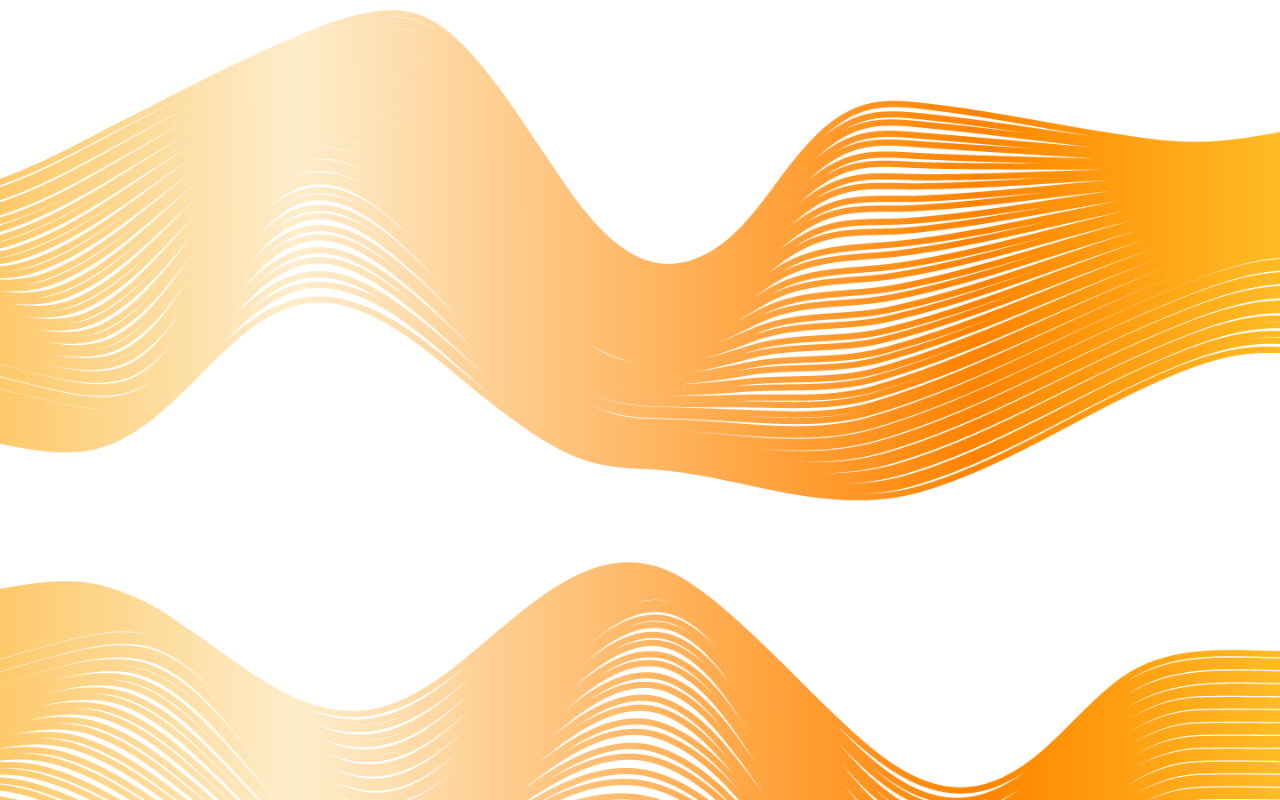
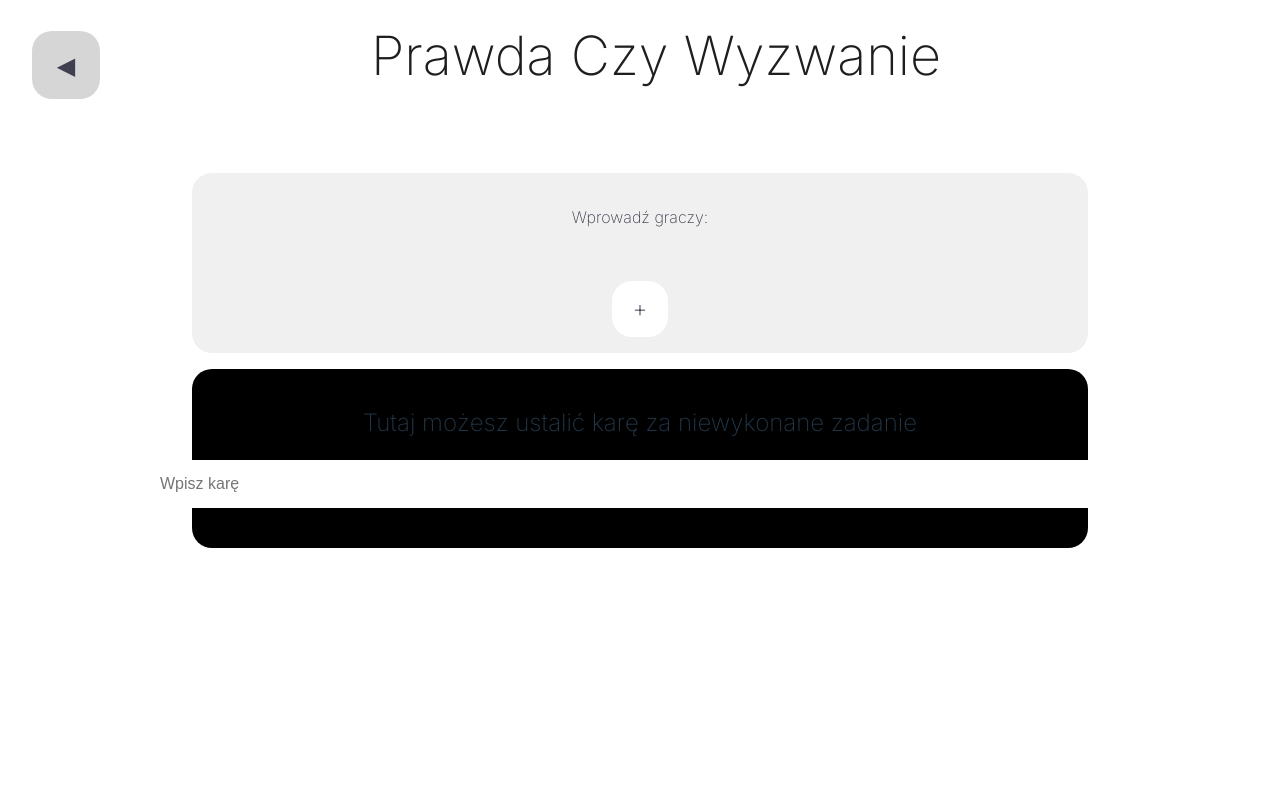
Before and after one commit to AmeliaPrzybyll/What-a-Plot-Twist, a React app in the folder what-a-plot-twist.client/: page /truthOrDare in a window 1280 px wide. Before the commit this address had no page. Built offline with nearby package versions, Linux system fonts and the light colour scheme; the HTML template or start-up script is replaced by a standard one.

Commit message:
Added a truth or dare game page

```diff
--- a/what-a-plot-twist.client/src/App.jsx
+++ b/what-a-plot-twist.client/src/App.jsx
@@ -4,6 +4,7 @@ import { BrowserRouter as Router, Routes, Route } from "react-router-dom";
 import AuthPage from "./pages/AuthPage";
 import HomePage from "./pages/HomePage";
 import AccountPage from './pages/AccountPage';
+import TruthOrDare from "./pages/TruthOrDare";
 
 
 function App() {
@@ -14,6 +15,7 @@ function App() {
                 <Route path="/" element={<AuthPage />} />
                 <Route path="/home" element={<HomePage />} />
                 <Route path="/account" element={<AccountPage />} />
+                <Route path="/truthOrDare" element={<TruthOrDare />} />
             </Routes>
         </Router>
     );
--- /dev/null
+++ b/what-a-plot-twist.client/src/pages/TruthOrDare.jsx
@@ -0,0 +1,98 @@
+import React, { useState } from "react";
+import "../styles/TruthOrDare.css";
+import { useNavigate } from "react-router-dom";
+
+export default function TruthOrDare() {
+    const navigate = useNavigate();
+    const [players, setPlayers] = useState([]);
+    const [isModalOpen, setIsModalOpen] = useState(false);
+    const [newPlayerName, setNewPlayerName] = useState("");
+
+    const handleBack = () => {
+        navigate("/home");
+    };
+
+    const openModal = () => {
+        setIsModalOpen(true);
+    };
+
+    const closeModal = () => {
+        setIsModalOpen(false);
+        setNewPlayerName("");
+    };
+
+    const addPlayer = () => {
+        if (newPlayerName.trim() !== "") {
+            setPlayers([...players, newPlayerName.trim()]);
+            closeModal();
+        }
+    };
+
+    const removePlayer = (indexToRemove) => {
+        setPlayers(players.filter((_, index) => index !== indexToRemove));
+    };
+
+    return (
+        <div className="truthOrDare-page">
+            <nav className="navbar-2">
+                <button className="back-button" onClick={handleBack}>◀</button>
+                <div className="truth-or-dare">
+                    <h2>Prawda Czy Wyzwanie</h2>
+                </div>
+            </nav>
+
+            <main className="main">
+                <div className="add-player">
+                    <label className="players-label">Wprowadź graczy:</label>
+                    <div className="players-list">
+                        {players.map((player, index) => (
+                            <div className="player-bubble" key={index}>
+                                {player}
+                                <span className="remove-player" onClick={() => removePlayer(index)}>×</span>
+                            </div>
+                        ))}
+
+                    </div>
+                    <button className="add-button" onClick={openModal}>+</button>
+
+                </div>
+
+                <div className="punishment">
+                    <div className="punishment-text">
+                        <h2>Tutaj możesz ustalić karę za niewykonane zadanie</h2>
+                    </div>
+                    <input
+                        className="punishment-input"
+                        type="text"
+                        placeholder="Wpisz karę"
+                        maxLength={30}
+                    />
+
+                </div>
+
+
+
+
+                {isModalOpen && (
+                    <div className="modal">
+                        <div className="modal-content">
+                            <h2>Dodaj gracza</h2>
+                            <input
+                                type="text"
+                                value={newPlayerName}
+                                onChange={(e) => setNewPlayerName(e.target.value)}
+                                placeholder="Podaj imię"
+                                maxLength={15}
+                            />
+                            <div className="modal-buttons">
+                                 <button onClick={addPlayer}>Dodaj</button>
+                                 <button onClick={closeModal}>Anuluj</button>
+
+                            </div>
+                        </div>
+                    </div>
+                )}
+            </main>
+        </div>
+    );
+}
--- /dev/null
+++ b/what-a-plot-twist.client/src/styles/TruthOrDare.css
@@ -0,0 +1,161 @@
+@import url('https://fonts.googleapis.com/css2?family=Inter:ital,opsz,wght@0,14..32,200;1,14..32,200&display=swap');
+
+.truthOrDare-page {
+    font-family: 'Inter', sans-serif;
+    background-color: white;
+    min-height: 100vh;
+    display: flex;
+    flex-direction: column;
+    font-weight: 200;
+}
+
+.navbar-2 {
+    padding: 0rem 4rem;
+    display: flex;
+    align-items: center;
+    justify-content: center;
+    position: relative;
+    margin-top: -30px;
+}
+
+.back-button {
+    background-color: #d6d6d6;
+    border: none;
+    border-radius: 20px;
+    width: 68px;
+    height: 68px;
+    font-size: 24px;
+    color: #3f3f4f;
+    display: flex;
+    align-items: center;
+    justify-content: center;
+    cursor: pointer;
+    transition: background-color 0.3s, transform 0.2s;
+    position: absolute;
+    left: 2rem;
+}
+
+    .back-button:hover {
+        background-color: #c0c0c0;
+        transform: scale(1.05);
+    }
+
+.truth-or-dare {
+    color: #1E1E1E;
+    font-size: 2.25rem;
+    font-weight: 200;
+    font-style: normal;
+    padding-left: 2rem;
+}
+
+.modal {
+    display: flex;
+    position: fixed;
+    top: 0;
+    left: 0;
+    width: 100%;
+    height: 100%;
+    background: rgba(0, 0, 0, 0.5);
+    justify-content: center;
+    align-items: center;
+    z-index: 1000;
+}
+
+.modal-content {
+    background: white;
+    color: #3f3f4f;
+    padding: 20px;
+    border-radius: 10px;
+    width: 300px;
+    text-align: center;
+}
+.modal-buttons {
+    display: flex;
+    justify-content: space-evenly;
+    width: 100%;
+}
+
+
+.add-player {
+    background-color: #F0F0F0;
+    display: flex;
+    flex-direction: column;
+    align-items: center;
+    margin: 2rem 12rem 0rem 12rem;
+    border: none;
+    border-radius: 20px;
+    padding: 2rem 1rem 1rem 1rem;
+    position: relative;
+    min-height: 120px;
+    height: auto;
+}
+
+
+.players-label {
+    color: #3f3f4f;
+    font-weight: 200;
+    margin-bottom: 2rem;
+}
+
+.players-list {
+    display: flex;
+    align-items: center;
+    gap: 0.5rem;
+    flex-wrap: wrap;
+}
+
+.player-bubble {
+    background-color: white;
+    color: #3f3f4f;
+    padding: 0.5rem 1rem;
+    border-radius: 20px;
+    display: flex;
+    align-items: center;
+    gap: 0.5rem;
+}
+
+.remove-player {
+    cursor: pointer;
+    font-size: 1rem;
+}
+
+.add-button {
+    background: white;
+    border: none;
+    border-radius: 20px;
+    width: 56px;
+    height: 56px;
+    cursor: pointer;
+    color: #3f3f4f;
+    font-size: 1.5rem;
+    font-weight: bold;
+    display: flex;
+    align-items: center;
+    justify-content: center;
+}
+
+    .add-button:hover {
+        transform: scale(1.1);
+        transition: 0.3s ease;
+    }
+
+.punishment {
+    background-color: black;
+    display: flex;
+    flex-direction: column;
+    align-items: center;
+    margin: 1rem 12rem 0rem 12rem;
+    border: none;
+    border-radius: 20px;
+    padding: 1rem 1rem 2.5rem 1rem;
+    position: center;
+    min-height: 120px;
+    height: auto;
+}
+.punishment-input {
+
+    background-color: white;
+    color: black;
+    width: 60rem;
+    font-weight: 200;
+}
```
Also changed, not shown: what-a-plot-twist.client/src/router/AppRouter.jsx (+14 -14 lines).
